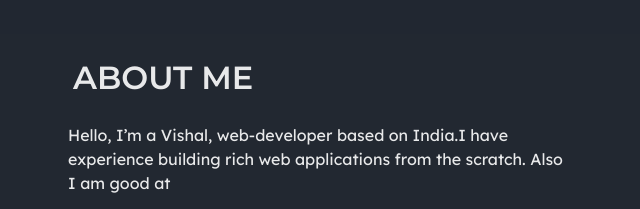
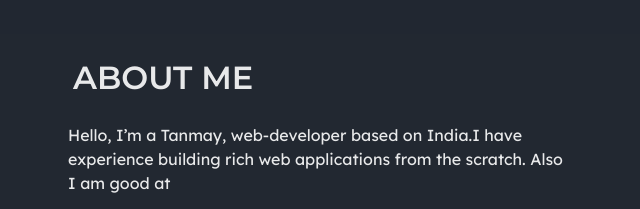
Before and after one commit to iamparmarvk/vishal, a plain HTML site: page index.html in a window 1280 px wide. Shown: the part 800-1009 px from the top of the page, 622-1262 px from the left. Drawn offline with nearby package versions, Linux system fonts and the light colour scheme; a web font is replaced by a local one.

Commit message:
Update index.html

```diff
--- a/index.html
+++ b/index.html
@@ -123,7 +123,7 @@
 				<div class="col-md-6 m-auto content">
 					<h2 data-aos="fade-up">About Me</h2>
 					<p data-aos="fade-down">
-						Hello, I’m a Vishal, web-developer based on India.I have experience building rich web applications from the scratch. Also I am good at
+						Hello, I’m a Tanmay, web-developer based on India.I have experience building rich web applications from the scratch. Also I am good at
 					</p>
 					<p>
 						<code data-aos="fade-up"
```
